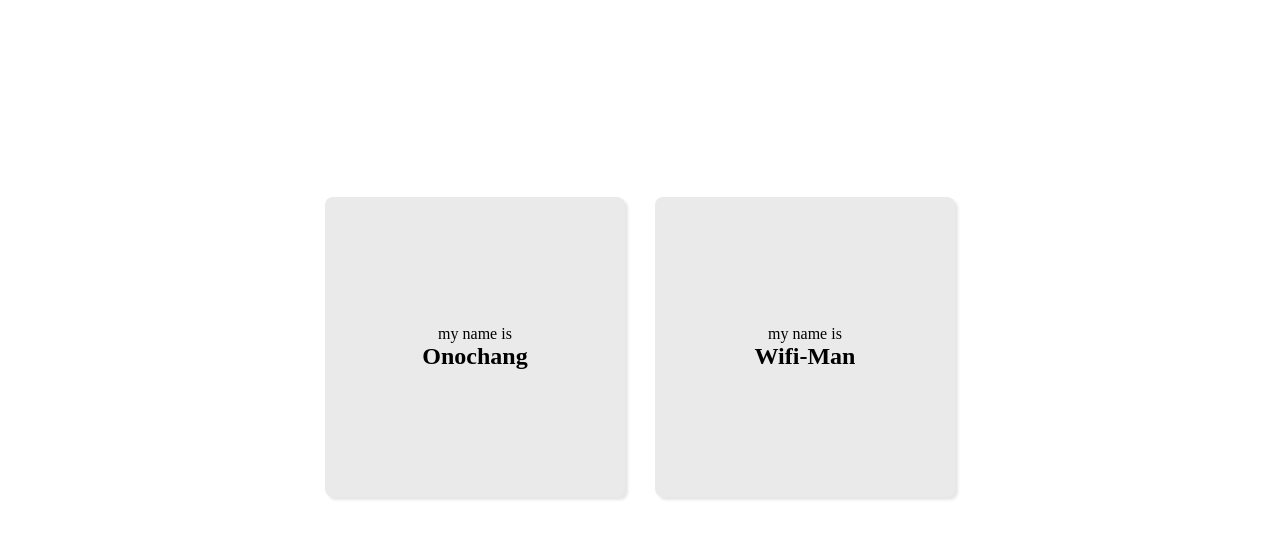
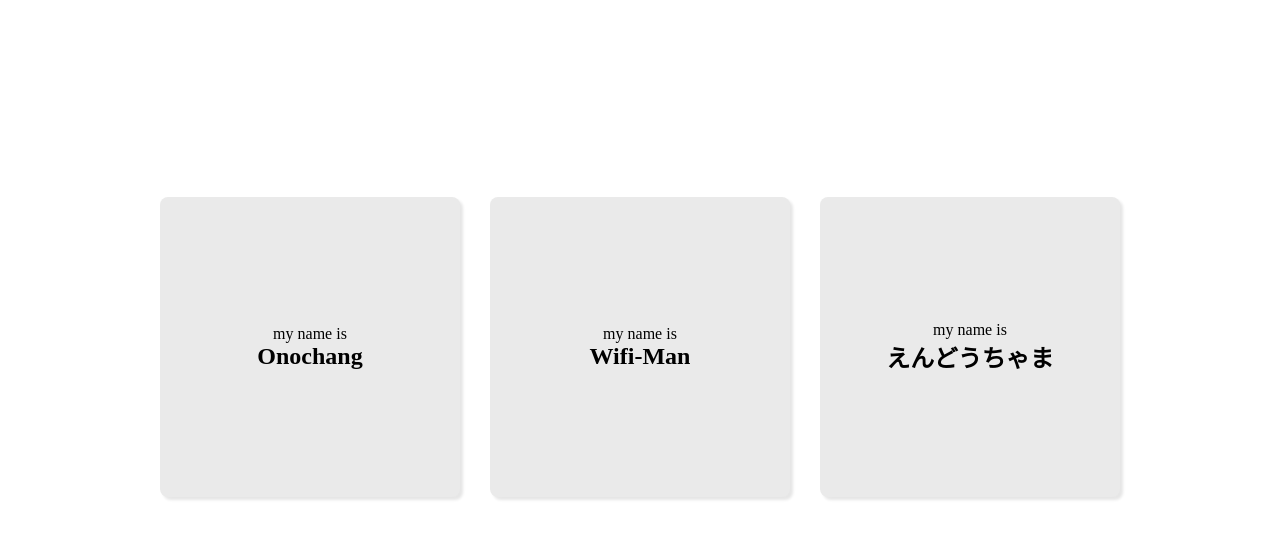
Before and after one commit to Onochang-Organization/collaborator-test, a plain HTML site: page index.html in a window 1280 px wide. Shown: the part 83-622 px from the top of the page. Drawn offline with Linux system fonts and the light colour scheme.

Commit message:
プロフィール追加

```diff
--- a/index.html
+++ b/index.html
@@ -27,6 +27,10 @@
                 <p>my name is</p>
                 <h2>Wifi-Man</h2>
             </div>
+            <div class="profile-item">
+                <p>my name is</p>
+                <h2>えんどうちゃま</h2>
+            </div>
         </div>
     </article>
 </body>
```
